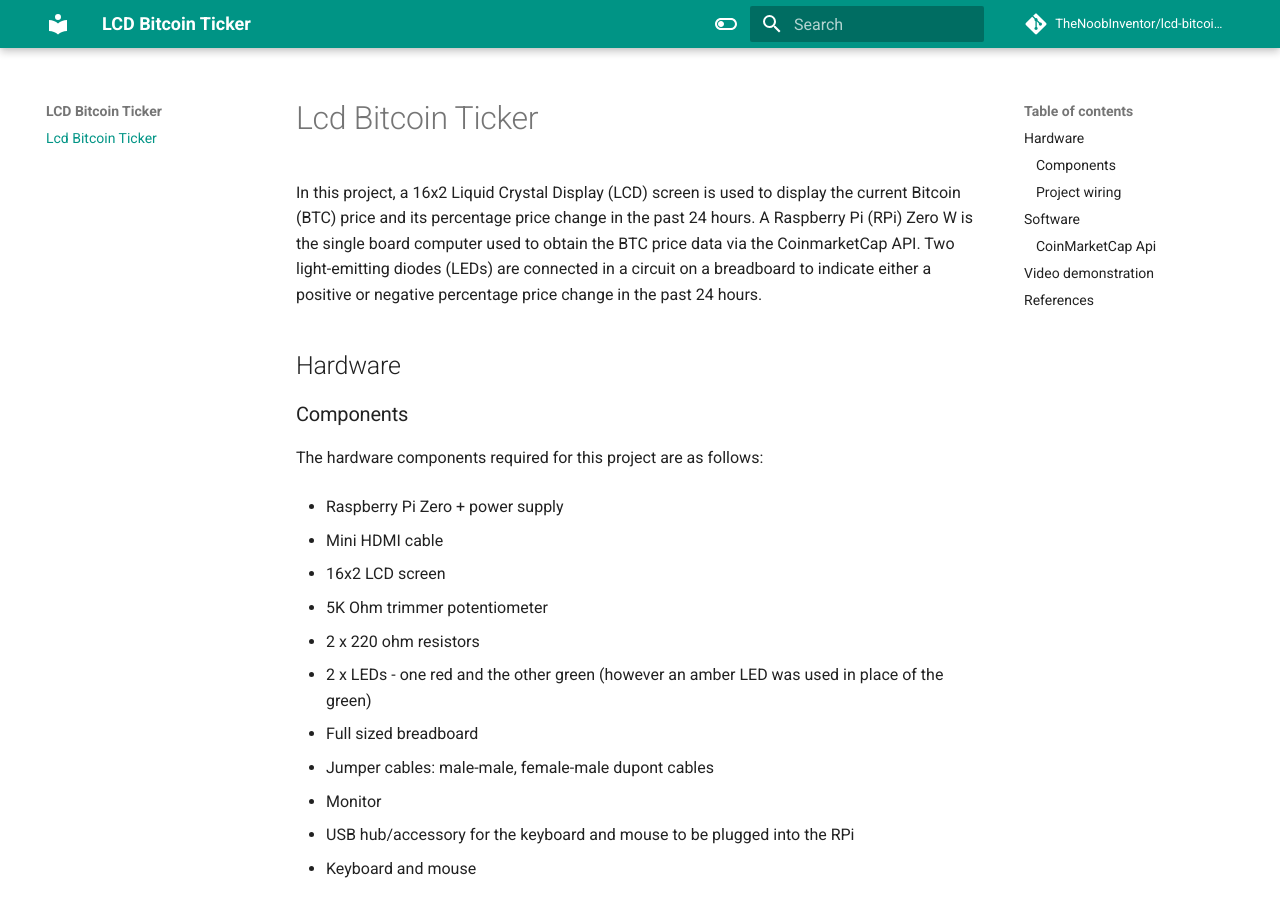
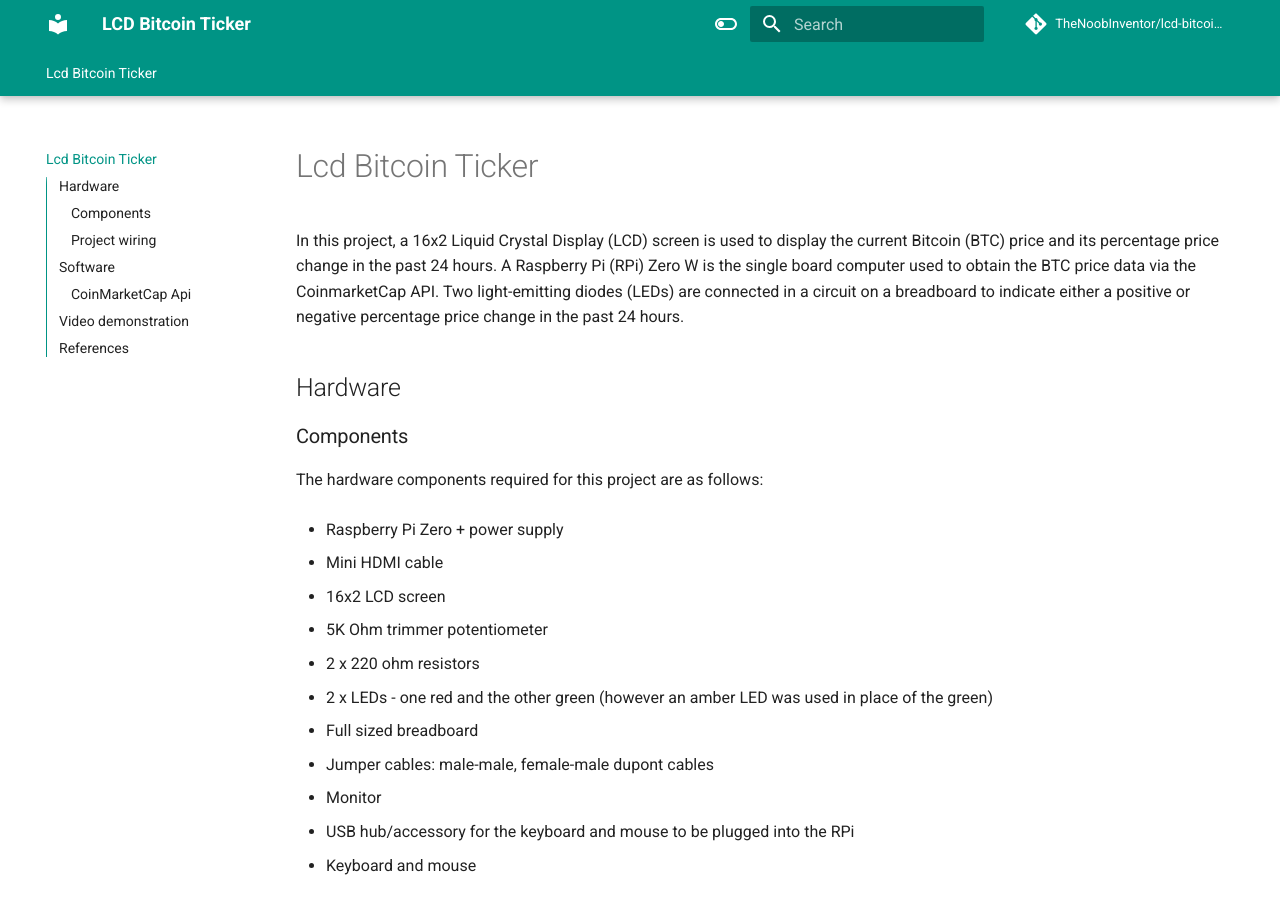
Before and after one commit to TheNoobInventor/bitcoin-ticker, an MkDocs documentation site: the page built from docs/index.md, in a window 1280 px wide and 900 px high. Built offline with MkDocs 1.6.1 and Material for MkDocs 9.7.7, drawn with Linux system fonts in a browser that asks for light colours; comment, search, counter and statistics services are not loaded.

Commit message:
Update mkdocs.yml

```diff
--- a/mkdocs.yml
+++ b/mkdocs.yml
@@ -1,5 +1,5 @@
 site_name: LCD Bitcoin Ticker
-site_url: ''
+site_url: 'https://thenoobinventor.github.io/lcd-bitcoin-ticker/'
 use_directory_urls: False
 edit_uri: ""
 
@@ -16,6 +16,12 @@
       toggle:
         icon: material/toggle-switch
         name: Switch to light mode
+  features:
+    - navigation.tabs
+    - navigation.tabs.sticky
+    - navigation.sections
+    - navigation.top
+    - toc.integrate
 repo_url: https://github.com/TheNoobInventor/lcd-bitcoin-ticker
 repo_name: TheNoobInventor/lcd-bitcoin-ticker
 plugins:
```
